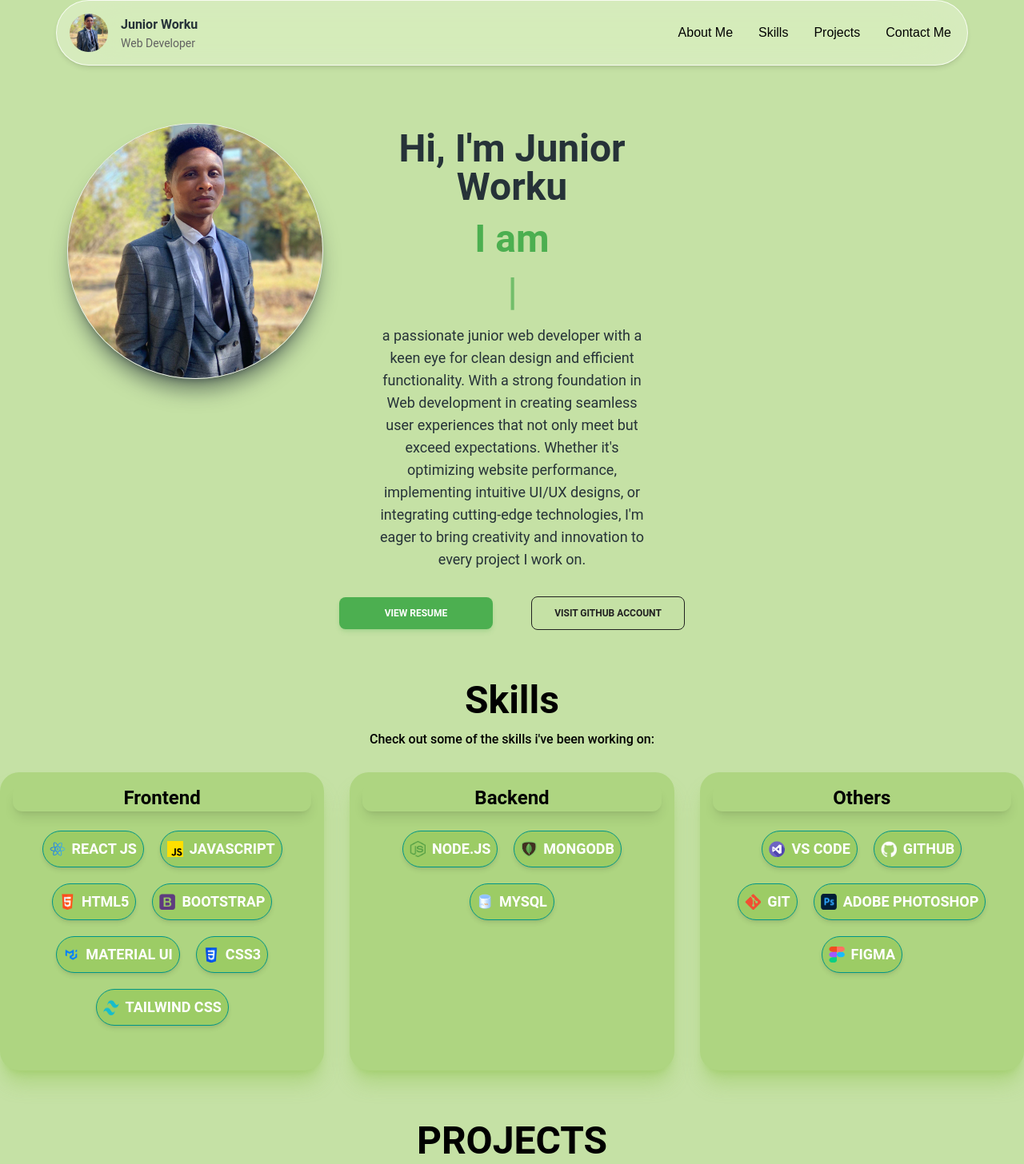
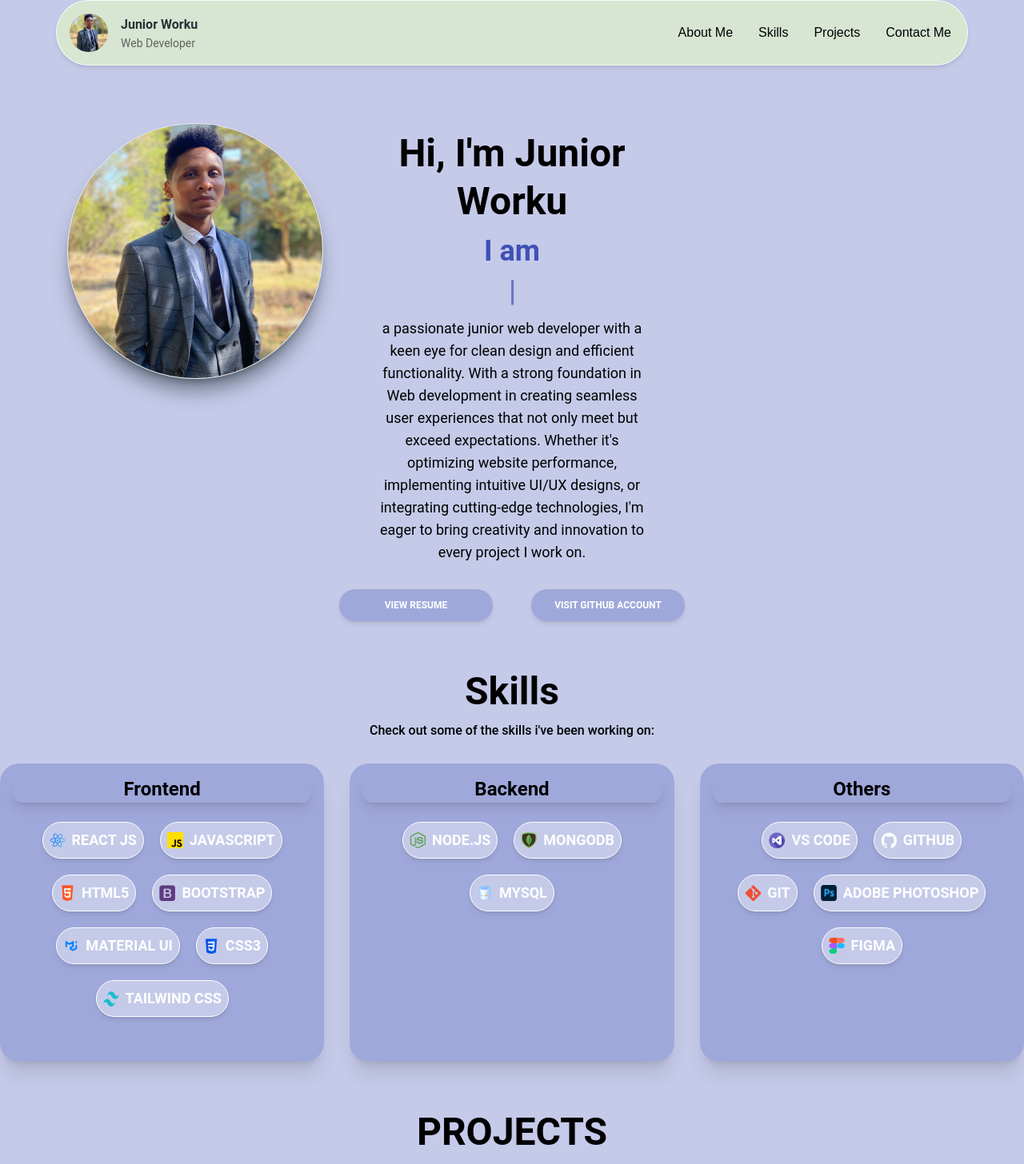
Before and after one commit to juniorworku/Juju-s-Files, a React (Vite) app in the folder Portfolio Project/: page / in a window 1280 px wide. Shown: the top 1456 px of the page at 80% size. Built offline with nearby package versions, Linux system fonts and the light colour scheme.

Commit message:
code updated

```diff
--- a/Portfolio Project/src/App.jsx
+++ b/Portfolio Project/src/App.jsx
@@ -11,7 +11,7 @@ function App() {
 
   return (
     <ThemeProvider theme={darkTheme}>
-      <div className="bg-light-green-200 w-full overflow-x-hidden flex flex-col justify-center items-center gap-12 relative">
+      <div className="bg-indigo-100 w-full overflow-x-hidden flex flex-col justify-center items-center gap-12 relative">
         <NavBar/>
         <HeroSection />
         <Skills />
--- a/Portfolio Project/src/components/contactMe.jsx
+++ b/Portfolio Project/src/components/contactMe.jsx
@@ -86,7 +86,7 @@ function ContactMeSection() {
                     name="firstName"
                     placeholder="First Name"
                     as={Input}
-                    className="focus:border-t-gray-900"
+                    className="focus:border-t-blue-900"
                   />
                   <ErrorMessage name="firstName" className="text-red-500 font-normal" />
                 </div>
@@ -103,7 +103,7 @@ function ContactMeSection() {
                     name="lastName"
                     placeholder="Last Name"
                     as={Input}
-                    className="focus:border-t-gray-900"
+                    className="focus:border-t-blue-900"
                   />
                   <ErrorMessage name="lastName" className="text-red-500 font-normal" />
                 </div>
@@ -121,7 +121,7 @@ function ContactMeSection() {
                   name="email"
                   placeholder="name@example.com"
                   as={Input}
-                  className="focus:border-t-gray-900"
+                  className="focus:border-t-blue-900"
                 />
                 <ErrorMessage name="email" className="text-red-500 font-normal" />
               </div>
--- a/Portfolio Project/src/components/heroSection.jsx
+++ b/Portfolio Project/src/components/heroSection.jsx
@@ -10,7 +10,7 @@ import {
 export default function HeroSection() {
   return (
     <>
-      <header id="about" className="bg-light-green-200 p-4">
+      <header id="about" className="p-4">
         <div className="mt-2 w-full">
           <div className="container grid grid-cols-1 gap-12 sm:grid-cols-1 md:grid-cols-1 lg:grid-cols-3 xl:grid-cols-3 mx-auto text-start">
             <div>
@@ -22,16 +22,15 @@ export default function HeroSection() {
             </div>
             <div>
               <Typography
-                variant="h3"
-                color="blue-gray"
-                className="mx-auto my-2 w-full leading-snug  !text-2xl lg:max-w-3xl lg:!text-5xl text-center"
+                variant="h1"
+                className="mx-auto my-2 w-full text-center"
               >
                 Hi, I'm {Bio.name}<br />
               </Typography>
               <Typography
-                variant="h3"
-                color="green"
-                className="mx-auto my-2 w-full leading-snug  !text-2xl lg:max-w-3xl lg:!text-5xl text-center">
+                variant="h2"
+                color="indigo"
+                className="mx-auto my-2 w-full  text-center">
                   I am
                     <span className="leading-snug">
                       <Typewriter
@@ -46,7 +45,6 @@ export default function HeroSection() {
               </Typography>
               <Typography
                 variant="lead"
-                color="blue-gray"
                 className="mx-auto w-full lg:text-lg text-center"
               >
                 {Bio.description}
@@ -57,10 +55,10 @@ export default function HeroSection() {
           <div className="mt-8">
             <div className="justify-center items-center flex flex-row gap-12">
               <a href={Bio.resume} target="_blank" rel="noreferrer">
-                <Button color="green" className=" px-4 md:w-[12rem]">View Resume</Button>
+                <Button className="bg-indigo-200 rounded-full px-4 md:w-[12rem]">View Resume</Button>
               </a>
               <a href={Bio.github} target="_blank" rel="noreferrer">
-                <Button variant="outlined" className=" px-4 md:w-[12rem]">Visit GitHub Account</Button>
+                <Button className="bg-indigo-200 rounded-full px-4 md:w-[12rem]">Visit GitHub Account</Button>
               </a>
             </div>
           </div>
--- a/Portfolio Project/src/components/projects.jsx
+++ b/Portfolio Project/src/components/projects.jsx
@@ -19,7 +19,7 @@ export default function Projects() {
           <div className="grid grid-cols-1 gap-8 sm:grid-cols-1 md:grid-cols-2 lg:grid-cols-3 xl:grid-cols-3">
             {projects.map((item) =>(
               <div key={item.id + 32}>
-                <Card color="light-green" className="bg-light-green-300  relative py-1 px-2 rounded-3xl w-97 my-4 shadow-xl min-h-18em p-4 transition-transform duration-1000 ease-in-out hover:transform hover:scale-103 hover:shadow-lg">
+                <Card className="bg-indigo-200 relative py-1 px-2 rounded-3xl w-97 my-4 shadow-xl min-h-18em p-4 transition-transform duration-1000 ease-in-out hover:transform hover:scale-103 hover:shadow-lg">
                     <CardHeader shadow={false} floated={false} className="cursor-pointer max-w-19em p-0.5 flex flex-col justify-between gap-4 rounded-md shadow-md transition-all duration-500 ease-in-out hover:shadow-none">
                       <img
                         src={item.image}
@@ -33,7 +33,7 @@ export default function Projects() {
                       </Typography>
                       <div className="flex flex-row flex-wrap gap-3">
                         {item.tags.map((tag) => (
-                          <Button variant="filled" className="mb-2 bg-light-green-400 items-center justify-center gap-2 p-2 border border-teal-500 rounded-full text-md cursor-pointer hover:transform hover:scale-103 hover:shadow-md transition-transform hover:-translate-y-2 ease-in-out">{tag}</Button>
+                          <Button variant="filled" className="mb-2 bg-indigo-100 items-center justify-center gap-2 p-2 border border-white rounded-full text-md cursor-pointer hover:transform hover:scale-103 hover:shadow-md transition-transform hover:-translate-y-2 ease-in-out">{tag}</Button>
                         ))}
                       </div>
                       <Typography className="mb-8 font-normal">
--- a/Portfolio Project/src/components/skills.jsx
+++ b/Portfolio Project/src/components/skills.jsx
@@ -23,8 +23,7 @@ import { skills } from "../data/fixedData";
               {skills.map((skillCategory) => (
                   <Card
                   key={skillCategory.title}
-                  color="light-green"
-                  className="bg-light-green-300  relative py-1 px-2 rounded-3xl w-97 my-4 shadow-xl min-h-18em p-4 transition-transform duration-1000 ease-in-out hover:transform hover:scale-103 hover:shadow-lg"
+                  className="bg-indigo-200  relative py-1 px-2 rounded-3xl w-97 my-4 shadow-xl min-h-18em p-4 transition-transform duration-1000 ease-in-out hover:transform hover:scale-103 hover:shadow-lg"
                   >
                   <CardHeader className=" bg-light-green relative m-0 text-4xl font-bold md:text-5xl">
                       <Typography variant="h4" className="text-center text-black">
@@ -35,7 +34,7 @@ import { skills } from "../data/fixedData";
                       {skillCategory.skills.map((skill) => (
                       <Button
                           key={skill.name}
-                          className="bg-light-green-400 flex flex-wrap items-center justify-center gap-2 p-2 border border-teal-500 rounded-full text-lg cursor-pointer hover:transform hover:scale-103 hover:shadow-md transition-transform hover:-translate-y-2 ease-in-out"
+                          className="bg-indigo-100 flex flex-wrap items-center justify-center gap-2 p-2 border border-white rounded-full text-lg cursor-pointer hover:transform hover:scale-103 hover:shadow-md transition-transform hover:-translate-y-2 ease-in-out"
                       >
                           <img
                           className="w-5 h-5"
```
